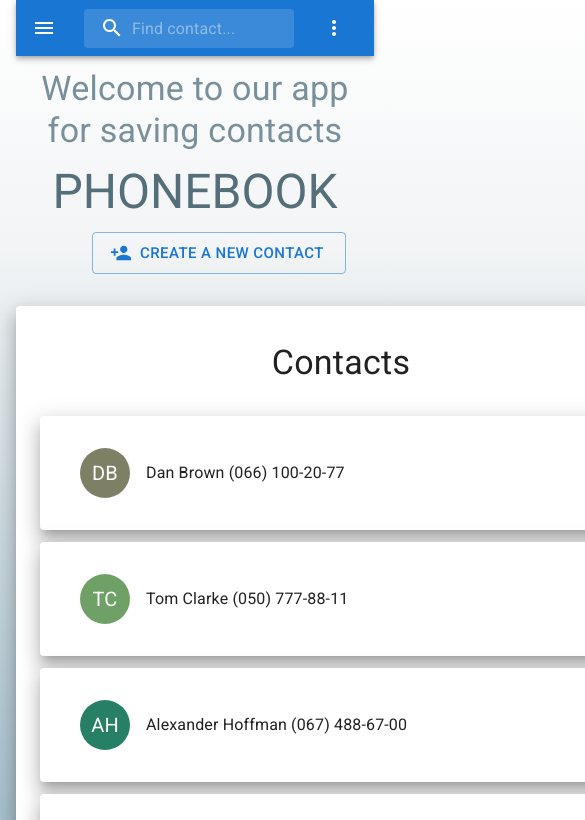
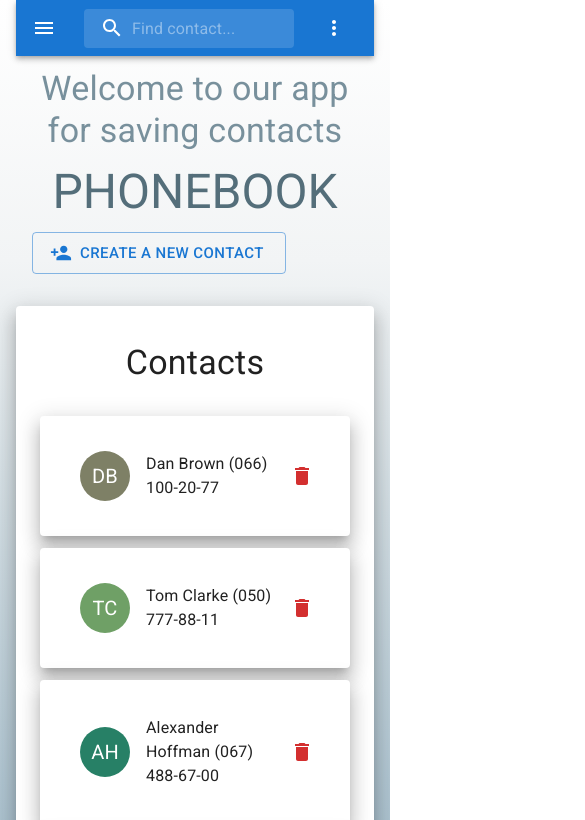
Before and after one commit to Yevhenii2022/goit-react-hw-07-phonebook, a React (Create React App) app: page / in a window 390 px wide. Shown: the top 820 px of the page, 585 px wide, since content can reach past the window. Built offline with nearby package versions, Linux system fonts and the light colour scheme.

Commit message:
media query

```diff
--- a/src/components/AddContactForm/AddContactForm.jsx
+++ b/src/components/AddContactForm/AddContactForm.jsx
@@ -2,6 +2,7 @@ import React from 'react';
 import PropTypes from 'prop-types';
 import { Button, TextField, Modal, Box } from '@mui/material';
 import PersonAddIcon from '@mui/icons-material/PersonAdd';
+import { styled } from '@mui/material/styles';
 import { useFormik } from 'formik';
 import * as yup from 'yup';
 import { formatPhoneNumber } from '../../utils/phoneFormatter';
@@ -35,6 +36,15 @@ const schema = yup.object().shape({
     .required('phone number is required'),
 });
 
+const StyledButton = styled(Button)(({ theme }) => ({
+  // marginRight: theme.spacing(2),
+  // marginLeft: 0,
+  // width: '100%',
+  [theme.breakpoints.down('sm')]: {
+    marginLeft: theme.spacing(2),
+  },
+}));
+
 export const AddContactForm = ({ addContact }) => {
   const [open, setOpen] = React.useState(false);
   const handleOpen = () => setOpen(true);
@@ -56,7 +66,7 @@ export const AddContactForm = ({ addContact }) => {
 
   return (
     <>
-      <Button
+      <StyledButton
         variant="outlined"
         size="large"
         startIcon={<PersonAddIcon />}
@@ -65,7 +75,7 @@ export const AddContactForm = ({ addContact }) => {
         sx={{ mb: 4, ml: 9.5 }}
       >
         CREATE A NEW CONTACT
-      </Button>
+      </StyledButton>
       <Modal
         open={open}
         onClose={handleClose}
--- a/src/components/App.jsx
+++ b/src/components/App.jsx
@@ -87,7 +87,7 @@ export const App = () => {
         m="auto"
         sx={{
           mb: 5,
-          width: 650,
+          maxWidth: '900px',
         }}
       >
         <Paper elevation={12} sx={{ p: 3 }}>
@@ -104,7 +104,7 @@ export const App = () => {
           ) : (
             <Paper elevation={10} sx={{ p: 1 }} align="center">
               <Typography variant="subtitle1: 'h4'" sx={{ my: 2 }}>
-                There are no saved contacts. Use the form above to add new
+                There are no saved contacts. Use the button above to add new
                 contacts.
               </Typography>
             </Paper>
--- a/src/components/Contacts/Contacts.jsx
+++ b/src/components/Contacts/Contacts.jsx
@@ -10,11 +10,10 @@ import {
   Paper,
 } from '@mui/material';
 import DeleteIcon from '@mui/icons-material/Delete';
-
 import { getColorFromName } from '../../utils/getColorFromName';
 import { getFirstTwoLetters } from '../../utils/getFirstTwoLetters';
 
-export const Contacts = ({ contacts, removeContact }) => {
+export const Contacts = ({ contacts, removeContact, theme }) => {
   const handleRemoveBtnClick = evt => {
     removeContact(evt.currentTarget.dataset.id, evt.currentTarget.dataset.name);
   };
@@ -22,11 +21,15 @@ export const Contacts = ({ contacts, removeContact }) => {
   return (
     <List>
       {contacts.map(({ id, name, number }) => (
-        <Paper elevation={12} sx={{ p: 3, my: 1.5 }}>
+        <Paper
+          elevation={12}
+          sx={{ p: 3, my: 1.5, mx: 'auto', maxWidth: '800px' }}
+        >
           <ListItem
             key={id}
             secondaryAction={
               <IconButton
+                color="error"
                 edge="end"
                 aria-label="delete"
                 data-id={id}
--- a/src/index.js
+++ b/src/index.js
@@ -12,9 +12,13 @@ const theme = createTheme({
   components: {
     MuiCssBaseline: {
       styleOverrides: {
+        html: {
+          minHeight: '100%',
+        },
         body: {
           backgroundImage:
             'linear-gradient(180deg, #ffffff 0, #f2f4f5 25%, #d1dde3 50%, #b1c6d2 75%, #94b2c2 100%)',
+          // minHeight: '100%',
         },
         '&::-webkit-scrollbar': {
           width: '8px',
```
